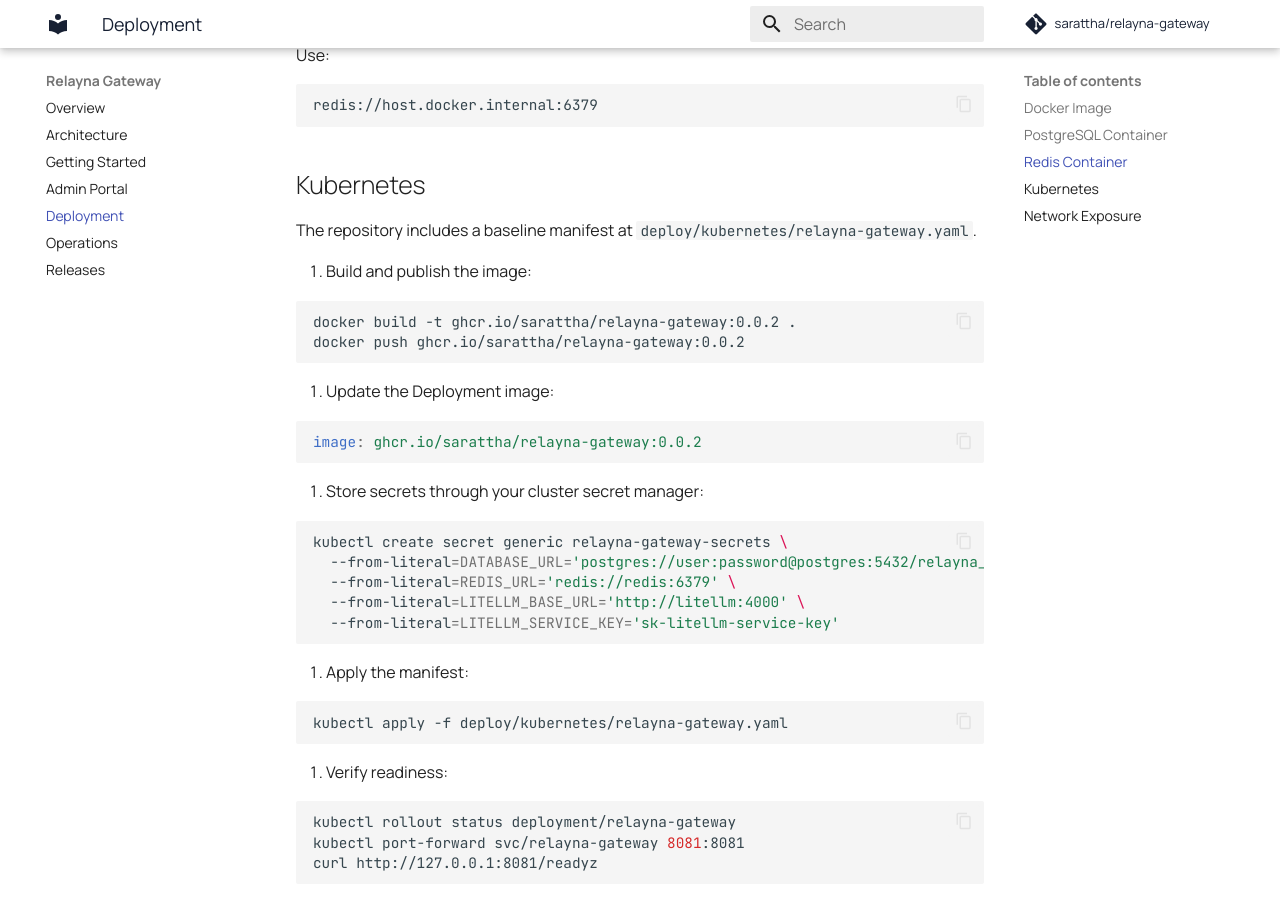
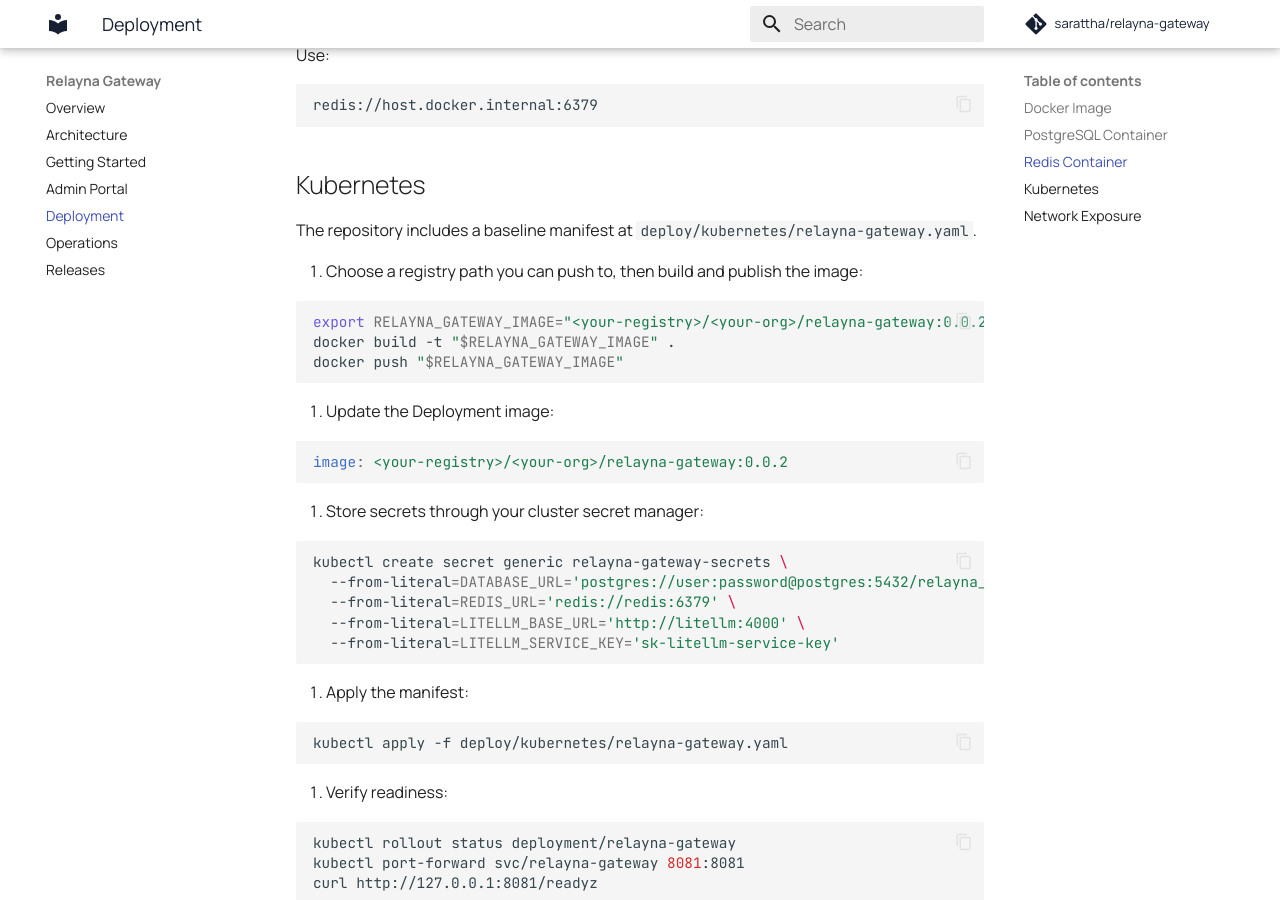
Before and after one commit to sarattha/relayna-gateway, an MkDocs documentation site: the page built from docs/deployment.md, in a window 1280 px wide and 900 px high, scrolled down 1257 px. Built offline with MkDocs 1.6.1 and Material for MkDocs 9.7.7, drawn with Linux system fonts in a browser that asks for light colours; comment, search, counter and statistics services are not loaded.

Commit message:
Parameterize deployment image path in docs

````diff
--- a/docs/deployment.md
+++ b/docs/deployment.md
@@ -63,17 +63,18 @@ redis://host.docker.internal:6379
 
 The repository includes a baseline manifest at `deploy/kubernetes/relayna-gateway.yaml`.
 
-1. Build and publish the image:
+1. Choose a registry path you can push to, then build and publish the image:
 
    ```bash
-   docker build -t ghcr.io/sarattha/relayna-gateway:0.0.2 .
-   docker push ghcr.io/sarattha/relayna-gateway:0.0.2
+   export RELAYNA_GATEWAY_IMAGE="<your-registry>/<your-org>/relayna-gateway:0.0.2"
+   docker build -t "$RELAYNA_GATEWAY_IMAGE" .
+   docker push "$RELAYNA_GATEWAY_IMAGE"
    ```
 
 2. Update the Deployment image:
 
    ```yaml
-   image: ghcr.io/sarattha/relayna-gateway:0.0.2
+   image: <your-registry>/<your-org>/relayna-gateway:0.0.2
    ```
 
 3. Store secrets through your cluster secret manager:
````
